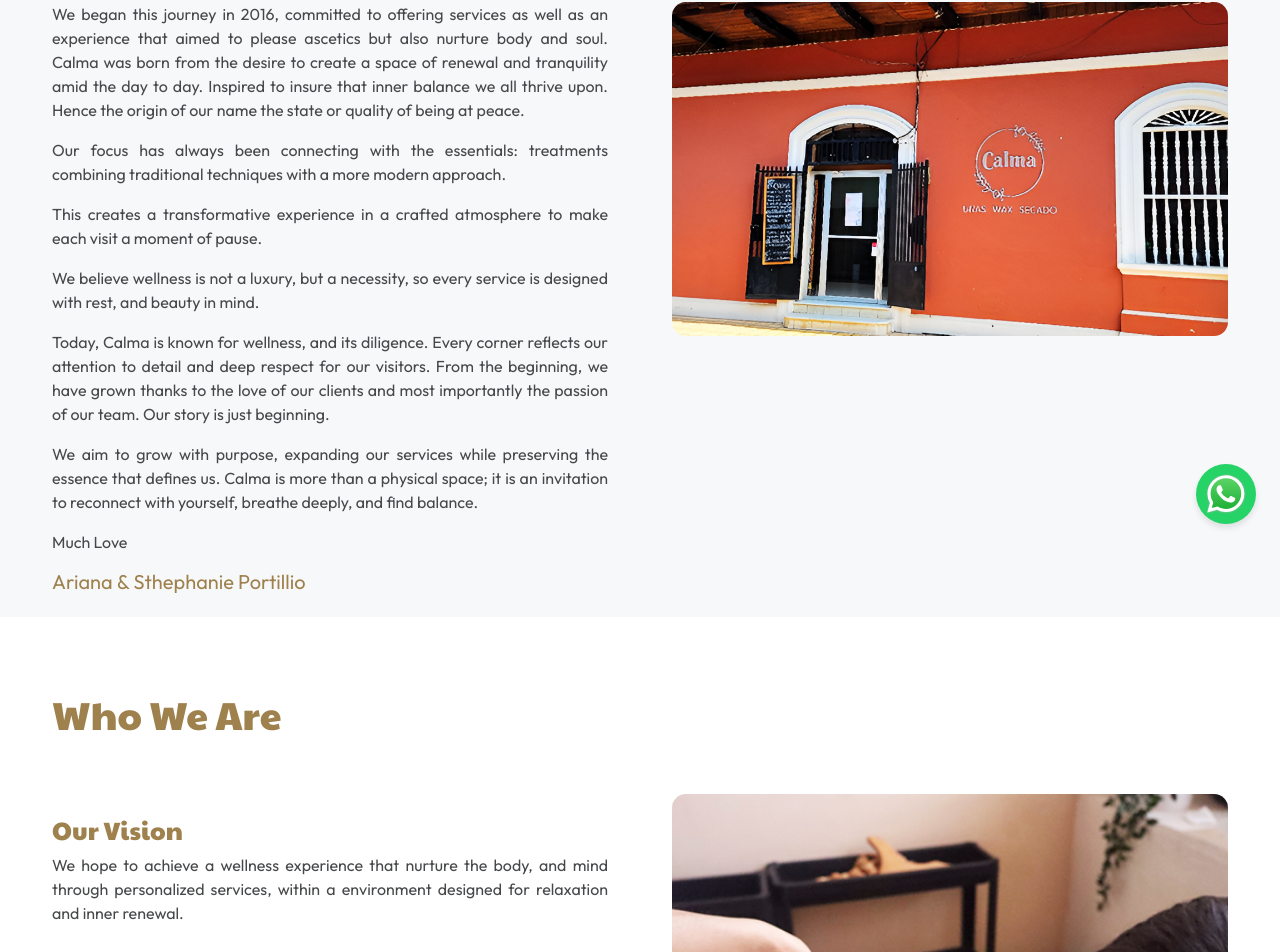
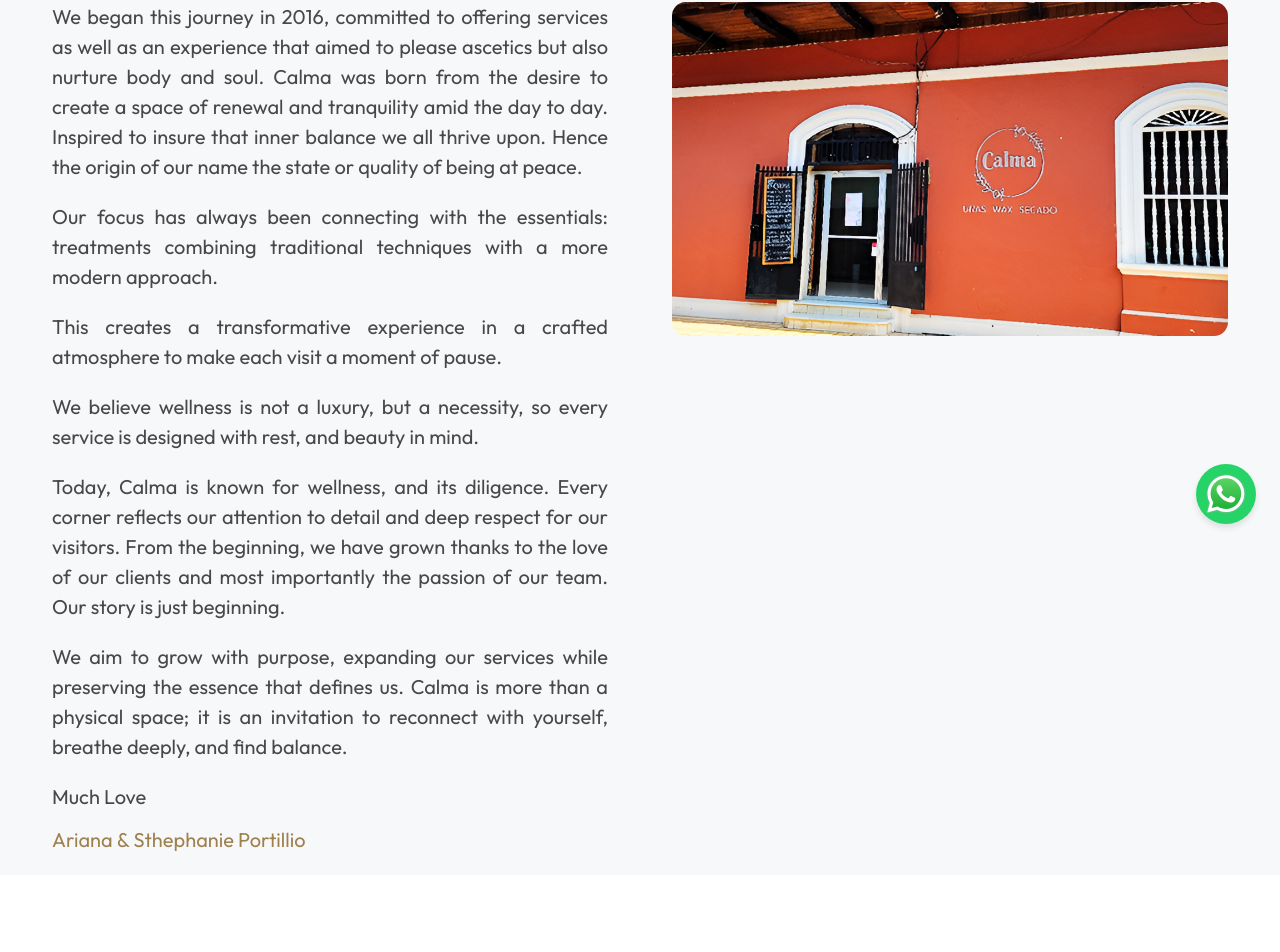
Before and after one commit to darrelmasis/Calma, a React (Vite) app in the folder client/: page /history in a window 1280 px wide. Shown: the part 252-1204 px from the top of the page. Built offline with nearby package versions, Linux system fonts and the light colour scheme.

Commit message:
feat: mejora el estilo de texto en la sección de historial para mayor legibilidad

```diff
--- a/client/src/pages/screens/History.jsx
+++ b/client/src/pages/screens/History.jsx
@@ -25,27 +25,27 @@ const History = () => {
             <div className="grid-row gap-lg-4">
               <div className="grid-col-12 grid-col-md-6 text-justify">
                 <Fade>
-                  <p className=" mt-0">
+                  <p className="fs-1 mt-0">
                     {t('history.section_1.history_p1')}
                   </p>
                 </Fade>
                 <Fade>
-                  <p className="">{t('history.section_1.history_p2')}</p>
+                  <p className="fs-1">{t('history.section_1.history_p2')}</p>
                 </Fade>
                 <Fade>
-                  <p className="">{t('history.section_1.history_p3')}</p>
+                  <p className="fs-1">{t('history.section_1.history_p3')}</p>
                 </Fade>
                 <Fade>
-                  <p className="">{t('history.section_1.history_p4')}</p>
+                  <p className="fs-1">{t('history.section_1.history_p4')}</p>
                 </Fade>
                 <Fade>
-                  <p className="">{t('history.section_1.history_p5')}</p>
+                  <p className="fs-1">{t('history.section_1.history_p5')}</p>
                 </Fade>
                 <Fade>
-                  <p className="">{t('history.section_1.history_p6')}</p>
+                  <p className="fs-1">{t('history.section_1.history_p6')}</p>
                 </Fade>
                 <Fade>
-                  <p className="">{t('history.section_1.end_tag')}</p>
+                  <p className="fs-1">{t('history.section_1.end_tag')}</p>
                 </Fade>
                 <Fade>
                   <span className="text-primary fs-1">{t('history.section_1.owners')}</span>
@@ -76,7 +76,7 @@ const History = () => {
               <div className="grid-col-12 grid-col-md-6">
                 <h2 className="fs-2 text-primary">{t('history.section_2.visionTitle')}</h2>
                 <Fade>
-                  <p className="mt-0  text-justify">
+                  <p className="mt-0  text-justify fs-1">
                     {t('history.section_2.visionDescription')}
                   </p>
                 </Fade>
@@ -91,7 +91,7 @@ const History = () => {
               <div className="grid-col-12 grid-col-md-6 order-1 order-md-2">
                 <h2 className="fs-2 text-primary">{t('history.section_2.missionTitle')}</h2>
                 <Fade>
-                  <p className="text-justify mt-0">
+                  <p className="text-justify mt-0 fs-1">
                     {t('history.section_2.missionDescription')}
                   </p>
                 </Fade>
```
